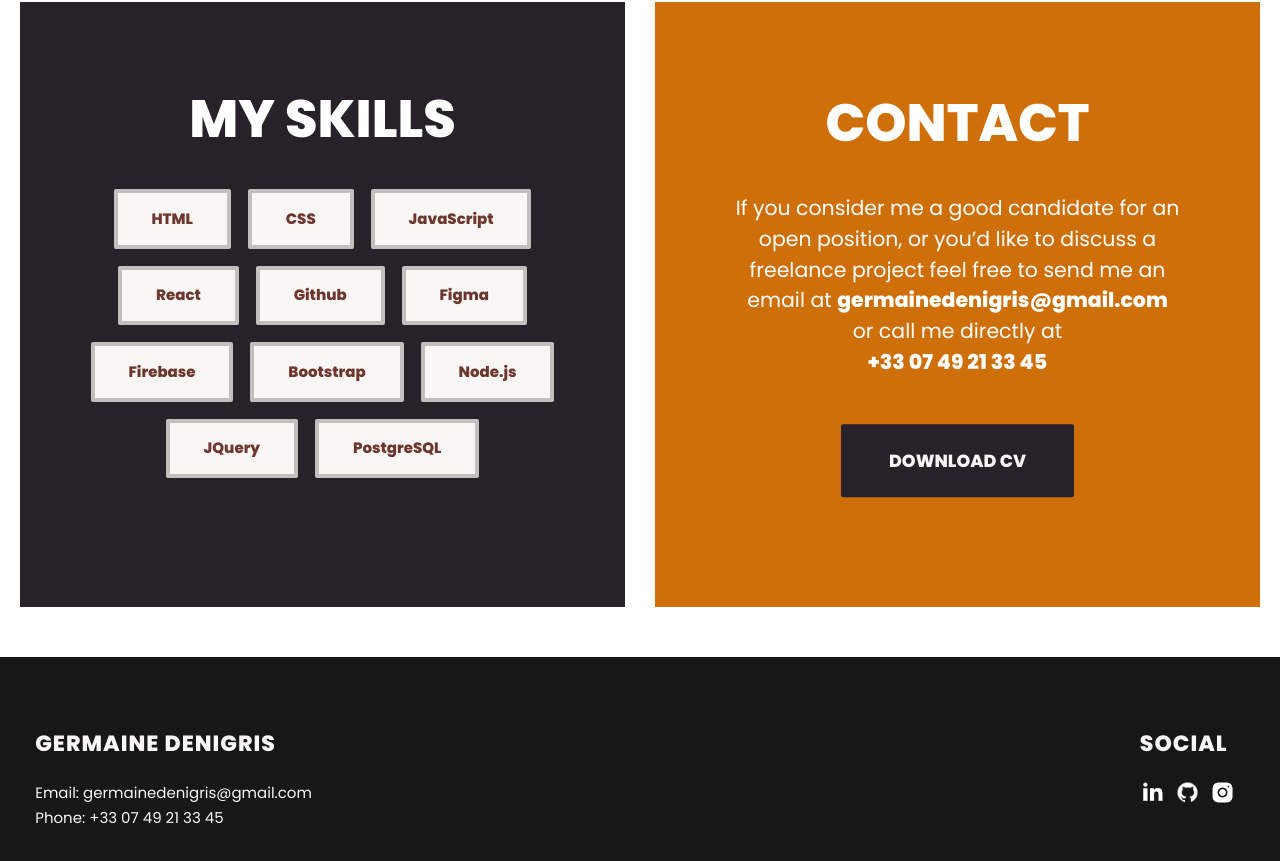
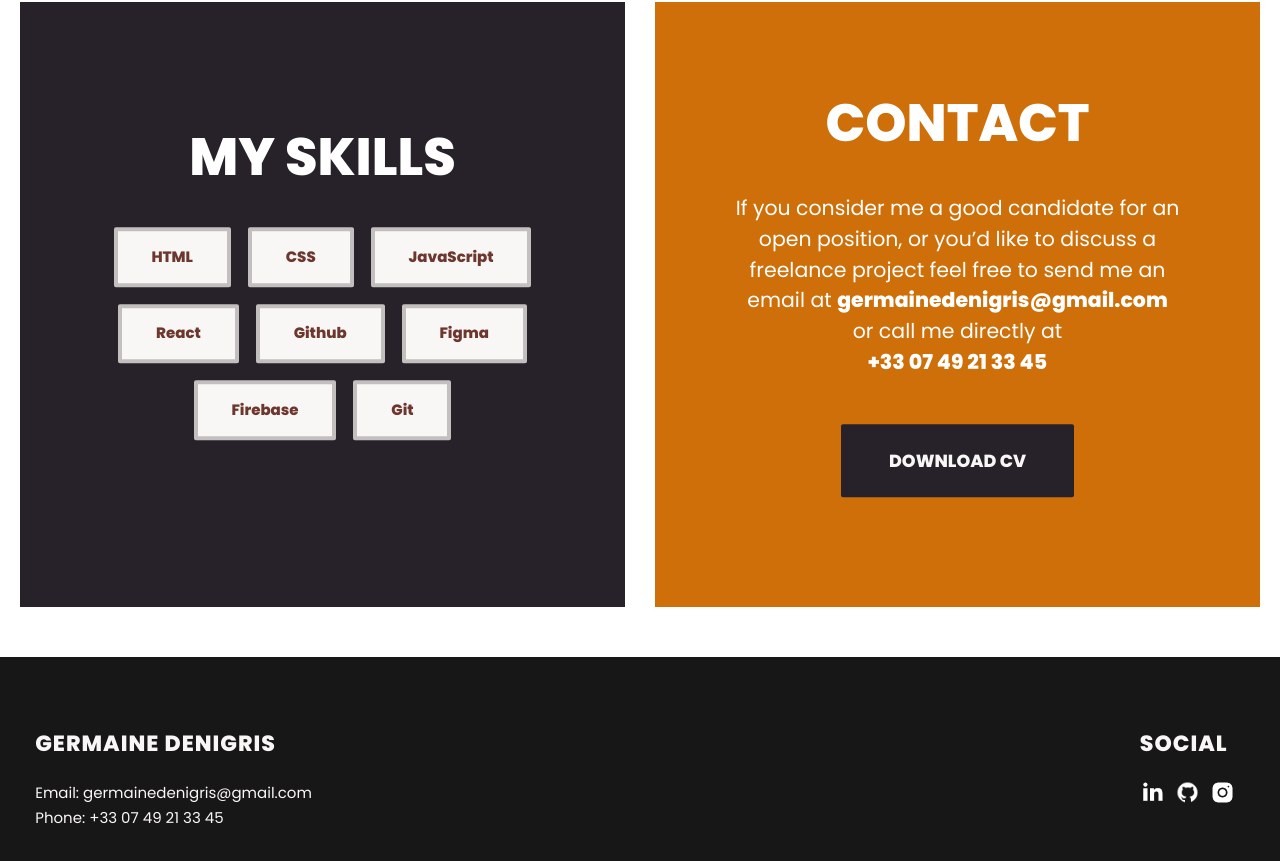
Before and after one commit to GermaineDeNigris/germainedenigris.com, a React (Create React App) app: page / in a window 1280 px wide. Shown: the part 1633-2494 px from the top of the page. Built offline with nearby package versions, Linux system fonts and the light colour scheme.

Commit message:
update main grid

```diff
--- a/src/Components/MainGrid.js
+++ b/src/Components/MainGrid.js
@@ -77,10 +77,7 @@ function MainGrid() {
         <span className="skill">Github</span>
         <span className="skill">Figma</span>
         <span className="skill">Firebase</span>
-        <span className="skill">Bootstrap</span>
-        <span className="skill">Node.js</span>
-        <span className="skill">JQuery</span>
-        <span className="skill">PostgreSQL</span>
+        <span className="skill">Git</span>
         </div>
       </div>
   </div>
```
